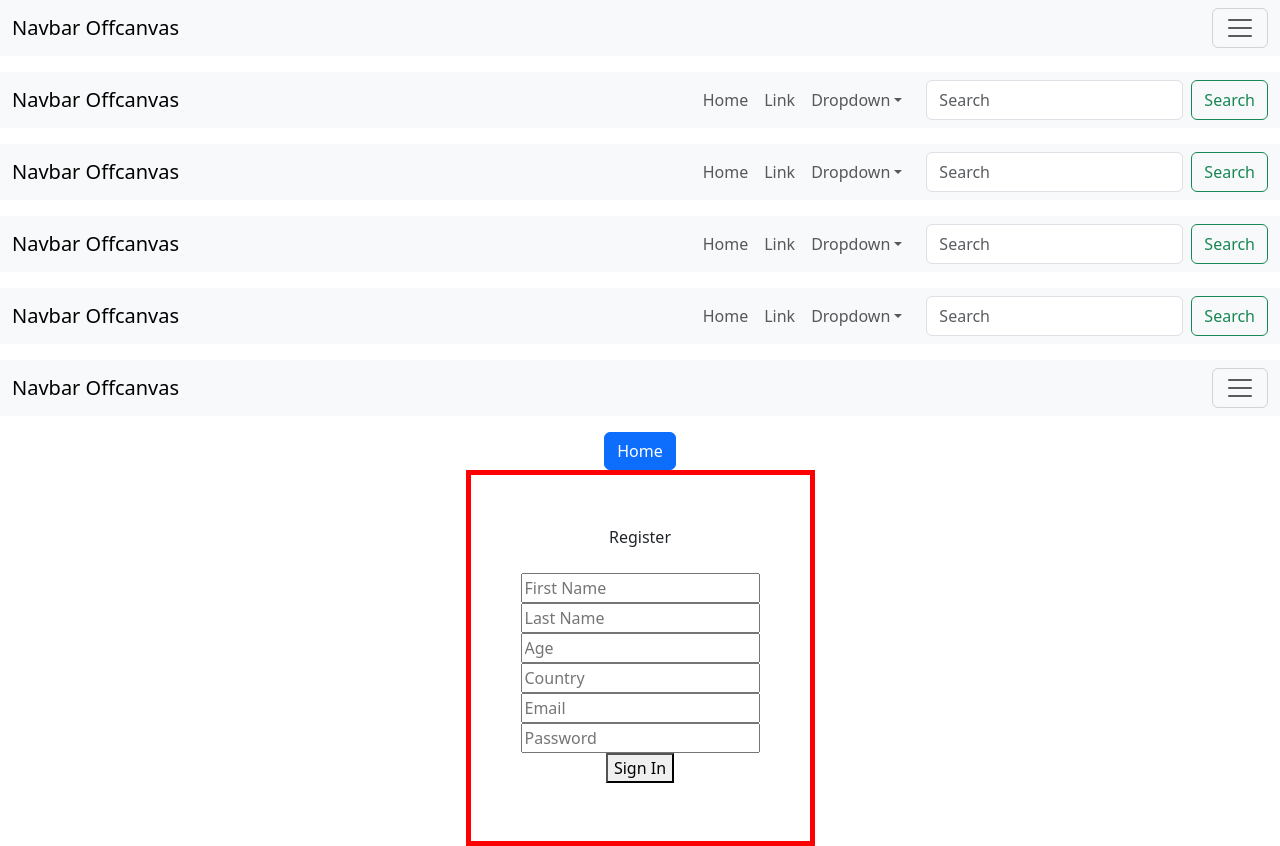
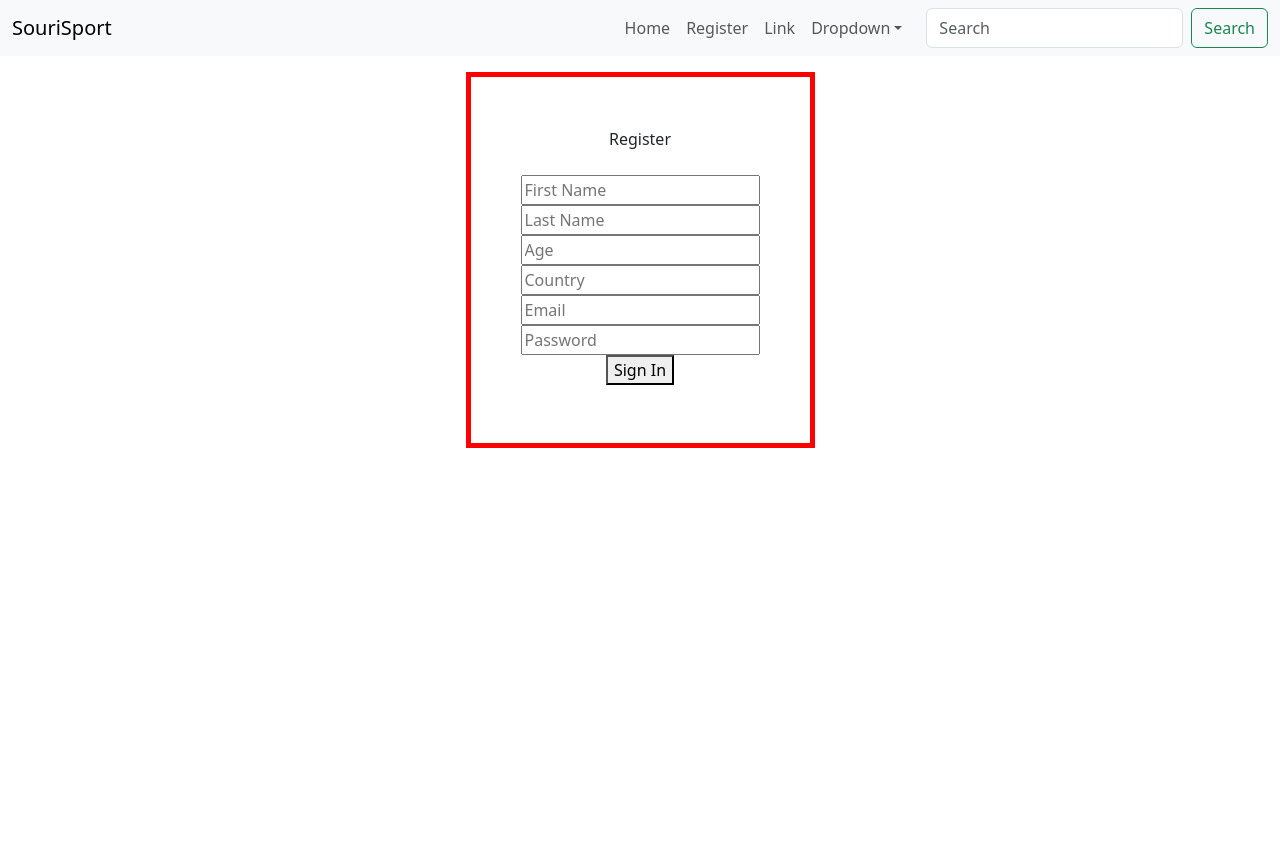
Before and after one commit to C12-Mosouri/MERAKI_Academy_Project_4, a React (Create React App) app in the folder frontend/: page /register in a window 1280 px wide. After the commit the page ends 800 px from the top, so only its background shows below. Built offline with nearby package versions, Linux system fonts and the light colour scheme; the HTML template or start-up script is replaced by a standard one.

Commit message:
16 Frontend Categorys

```diff
--- a/frontend/src/App.js
+++ b/frontend/src/App.js
@@ -3,14 +3,15 @@ import "./App.css";
 import { Route, Routes, useNavigate } from "react-router-dom";
 import Login from "./components/Login/Login";
 import Register from "./components/Login/Register";
+import Category from "./components/Categorys/category";
 import "bootstrap/dist/css/bootstrap.min.css";
 import Button from "react-bootstrap/Button";
-import Container from "react-bootstrap/Container"
-import Form from 'react-bootstrap/Form';
-import Nav from 'react-bootstrap/Nav';
-import Navbar from 'react-bootstrap/Navbar';
-import NavDropdown from 'react-bootstrap/NavDropdown';
-import Offcanvas from 'react-bootstrap/Offcanvas';
+import Container from "react-bootstrap/Container";
+import Form from "react-bootstrap/Form";
+import Nav from "react-bootstrap/Nav";
+import Navbar from "react-bootstrap/Navbar";
+import NavDropdown from "react-bootstrap/NavDropdown";
+import Offcanvas from "react-bootstrap/Offcanvas";
 export const tokenContext = createContext();
 
 const App = () => {
@@ -19,26 +20,46 @@ const App = () => {
   return (
     <>
       <>
-      {[false, 'sm', 'md', 'lg', 'xl', 'xxl'].map((expand) => (
-        <Navbar key={expand} expand={expand} className="bg-body-tertiary mb-3">
+        {["sm"].map((expand) => (
+          <Navbar
+            key={expand}
+            expand={expand}
+            className="bg-body-tertiary mb-3"
+          >
             <Container fluid>
-            <Navbar.Brand href="#">Navbar Offcanvas</Navbar.Brand>
-            <Navbar.Toggle aria-controls={`offcanvasNavbar-expand-${expand}`} />
+              <Navbar.Brand href="#">SouriSport</Navbar.Brand>
+              <Navbar.Toggle
+                aria-controls={`offcanvasNavbar-expand-${expand}`}
+              />
               <Navbar.Offcanvas
                 id={`offcanvasNavbar-expand-${expand}`}
                 aria-labelledby={`offcanvasNavbarLabel-expand-${expand}`}
                 placement="end"
               >
-
                 <Offcanvas.Body>
                   <Nav className="justify-content-end flex-grow-1 pe-3">
-                  <Nav.Link href="#action1">Home</Nav.Link>
+                    <Nav.Link
+                      onClick={() => {
+                        navigate("/");
+                      }}
+                    >
+                      Home
+                    </Nav.Link>
+                    <Nav.Link
+                      onClick={() => {
+                        navigate("/register");
+                      }}
+                    >
+                      Register
+                    </Nav.Link>
                     <Nav.Link href="#action2">Link</Nav.Link>
                     <NavDropdown
                       title="Dropdown"
                       id={`offcanvasNavbarDropdown-expand-${expand}`}
                     >
-                    <NavDropdown.Item href="#action3">Action</NavDropdown.Item>
+                      <NavDropdown.Item href="#action3">
+                        Action
+                      </NavDropdown.Item>
                       <NavDropdown.Item href="#action4">
                         Another action
                       </NavDropdown.Item>
@@ -66,18 +87,10 @@ const App = () => {
       {/* <Button variant="primary">Click Me</Button> */}
       <tokenContext.Provider value={{ token, setToken }}>
         <div className="App">
-
-          <Button
-            variant="primary"
-            onClick={() => {
-              navigate("/");
-            }}
-          >
-            Home
-          </Button>
           {/* <h1>Hello World!</h1> */}
           <Routes>
             <Route path="/register" element={<Register />} />
+            <Route path="/category" element={<Category />} />
           </Routes>
         </div>
       </tokenContext.Provider>
--- a/frontend/src/components/Categorys/category.css
+++ b/frontend/src/components/Categorys/category.css
@@ -0,0 +1,4 @@
+.img{
+    height: 250px;
+    width: 250px;
+}
--- a/frontend/src/components/Categorys/category.js
+++ b/frontend/src/components/Categorys/category.js
@@ -0,0 +1,32 @@
+import React, { useState, useEffect, useContext } from "react";
+import axios from "axios";
+import "./category.css";
+
+const Category = () => {
+  const [categoryName, setCategoryName] = useState("");
+  const [categoryImg, setCategoryImg] = useState("");
+  useEffect(() => {
+    console.log("testFromCaregotys");
+    axios
+      .get("http://localhost:5000/category")
+      .then((res) => {
+        console.log(res.data);
+        setCategoryName(res.data.Category[0].name);
+        setCategoryImg(res.data.Category[0].img);
+        console.log(categoryImg);
+      })
+      .catch((err) => {
+        console.log(err);
+      });
+  }, []);
+  return (
+    <>
+      <div>category</div>
+      <h1>{categoryName}</h1>
+      {console.log(categoryName)}
+      <img className="img" src={categoryImg} />
+    </>
+  );
+};
+
+export default Category;
```
Lines whose indentation alone changed are shown as unchanged.
